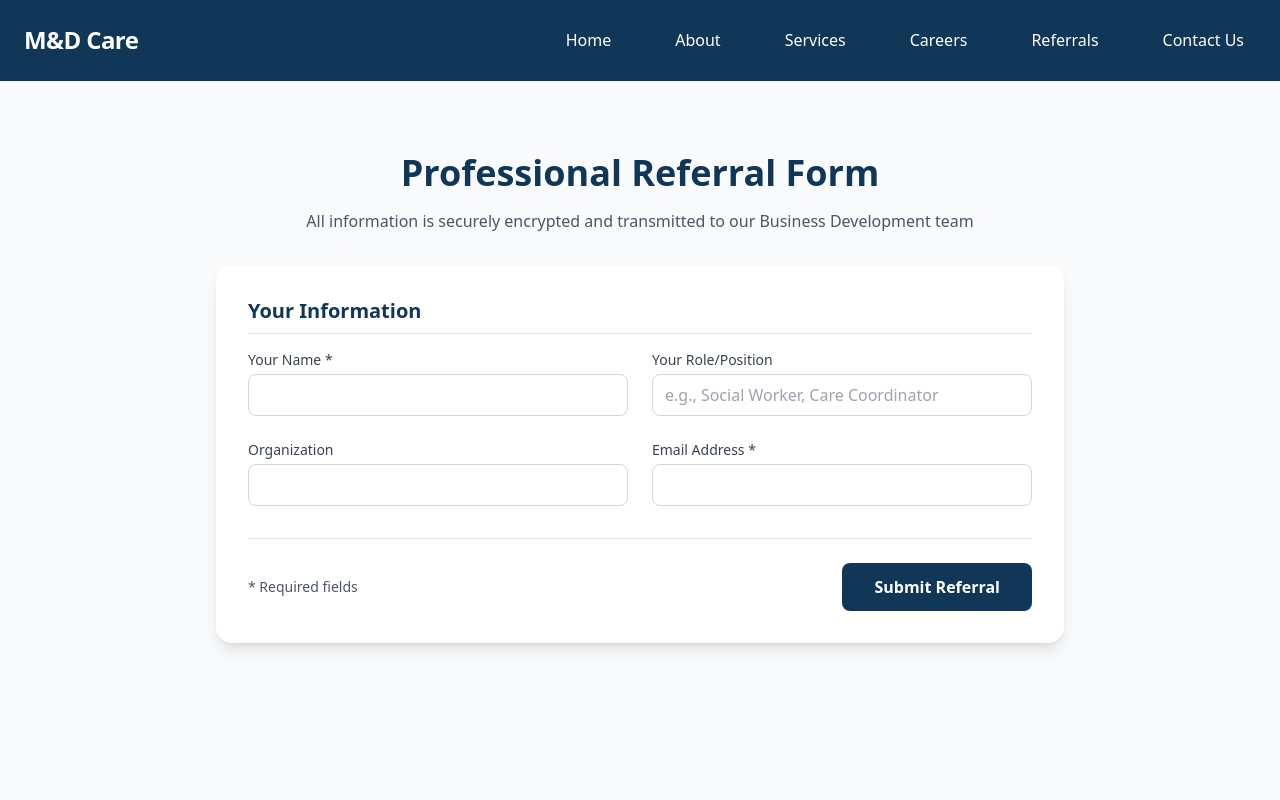
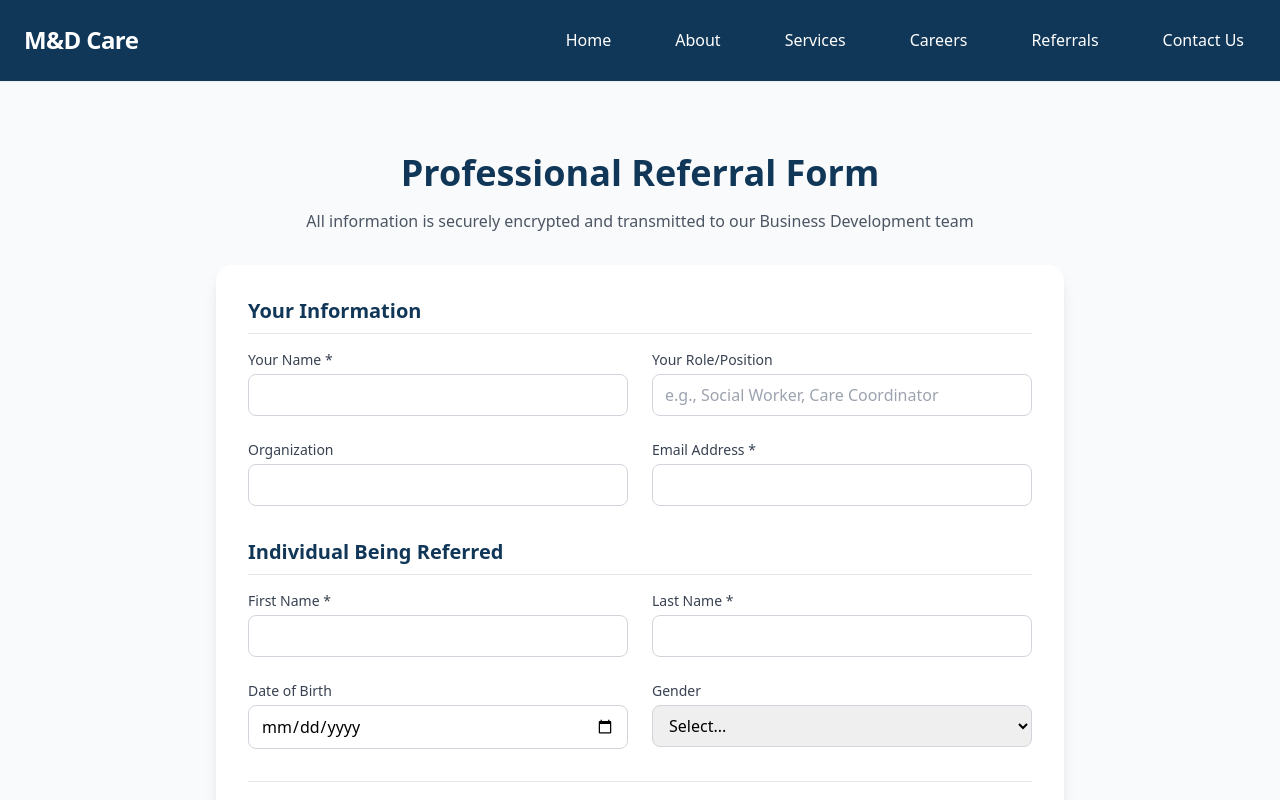
Before and after one commit to aldavies01/mdwebsite, a React (Vite) app: page /referrals/form in a window 1280 px wide. Shown: the top 800 px of the page. Built offline with nearby package versions, Linux system fonts and the light colour scheme.

Commit message:
Added individual being referred form fields

```diff
--- a/src/components/referrals/ReferralForm.jsx
+++ b/src/components/referrals/ReferralForm.jsx
@@ -227,6 +227,86 @@ function ReferralForm() {
                 </div>
               </div>
             </div>
+            {/* Individual Being Referred Section */}
+            <div className="mb-8">
+              <h2 className="text-xl font-bold text-primary-navy mb-4 border-b border-gray-200 pb-2">
+                Individual Being Referred
+              </h2>
+              <div className="grid md:grid-cols-2 gap-6">
+                <div>
+                  <label className="block text-sm font-medium text-gray-700 mb-1">
+                    First Name *
+                  </label>
+                  <input
+                    type="text"
+                    name="first_name"
+                    value={formData.first_name}
+                    onChange={handleChange}
+                    className={`w-full px-3 py-2 border rounded-lg focus:outline-none focus:ring-2 focus:ring-primary-navy ${
+                      errors.first_name ? "border-red-500" : "border-gray-300"
+                    }`}
+                    required
+                  />
+                  {errors.first_name && (
+                    <p className="text-red-500 text-sm mt-1">
+                      {errors.first_name}
+                    </p>
+                  )}
+                </div>
+
+                <div>
+                  <label className="block text-sm font-medium text-gray-700 mb-1">
+                    Last Name *
+                  </label>
+                  <input
+                    type="text"
+                    name="last_name"
+                    value={formData.last_name}
+                    onChange={handleChange}
+                    className={`w-full px-3 py-2 border rounded-lg focus:outline-none focus:ring-2 focus:ring-primary-navy ${
+                      errors.last_name ? "border-red-500" : "border-gray-300"
+                    }`}
+                    required
+                  />
+                  {errors.last_name && (
+                    <p className="text-red-500 text-sm mt-1">
+                      {errors.last_name}
+                    </p>
+                  )}
+                </div>
+
+                <div>
+                  <label className="block text-sm font-medium text-gray-700 mb-1">
+                    Date of Birth
+                  </label>
+                  <input
+                    type="date"
+                    name="date_of_birth"
+                    value={formData.date_of_birth}
+                    onChange={handleChange}
+                    className="w-full px-3 py-2 border border-gray-300 rounded-lg focus:outline-none focus:ring-2 focus:ring-primary-navy"
+                  />
+                </div>
+
+                <div>
+                  <label className="block text-sm font-medium text-gray-700 mb-1">
+                    Gender
+                  </label>
+                  <select
+                    name="gender"
+                    value={formData.gender}
+                    onChange={handleChange}
+                    className="w-full px-3 py-2 border border-gray-300 rounded-lg focus:outline-none focus:ring-2 focus:ring-primary-navy"
+                  >
+                    <option value="">Select...</option>
+                    <option value="male">Male</option>
+                    <option value="female">Female</option>
+                    <option value="non-binary">Non-binary</option>
+                    <option value="prefer-not-to-say">Prefer not to say</option>
+                  </select>
+                </div>
+              </div>
+            </div>
 
             {/* Submit Button */}
             <div className="border-t border-gray-200 pt-6">
```
